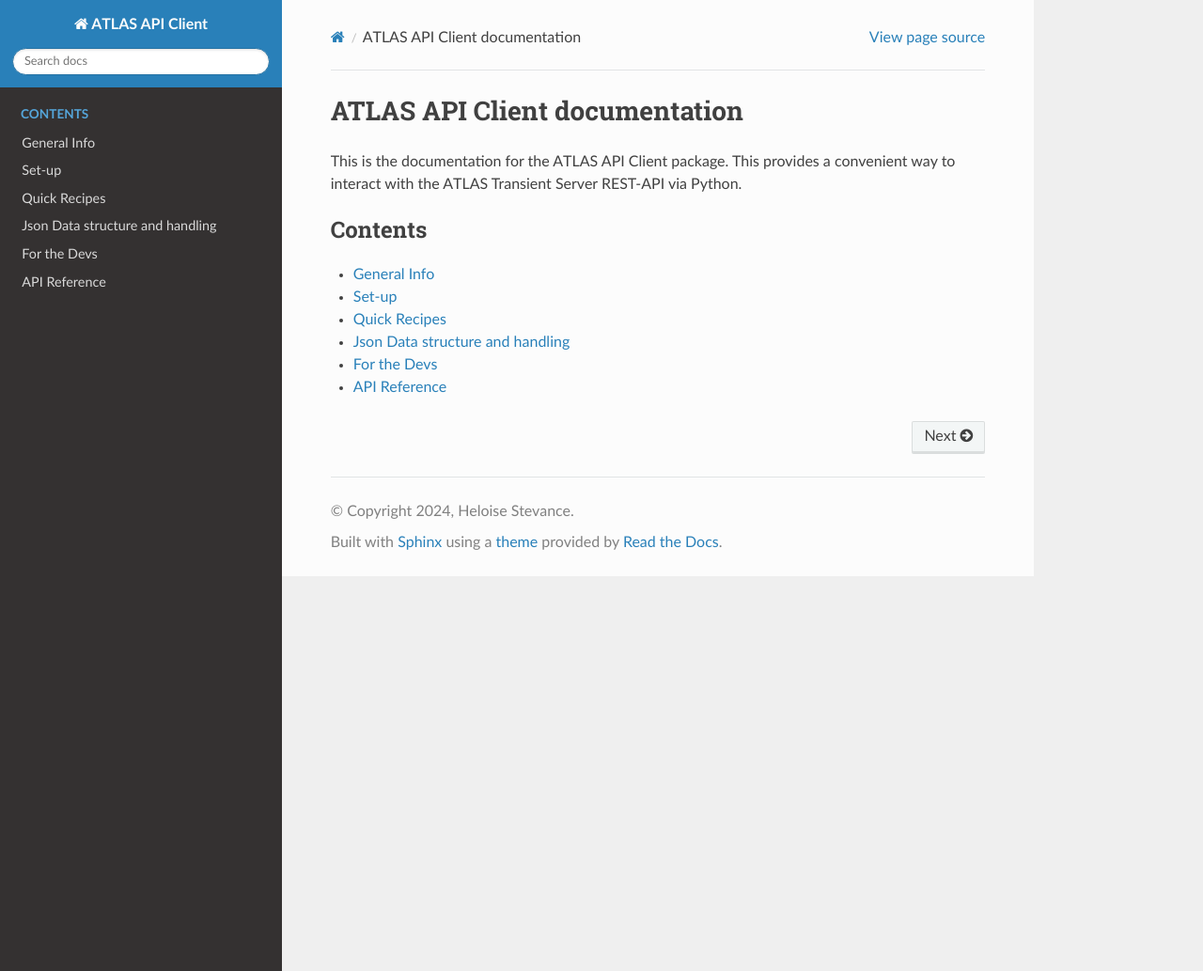
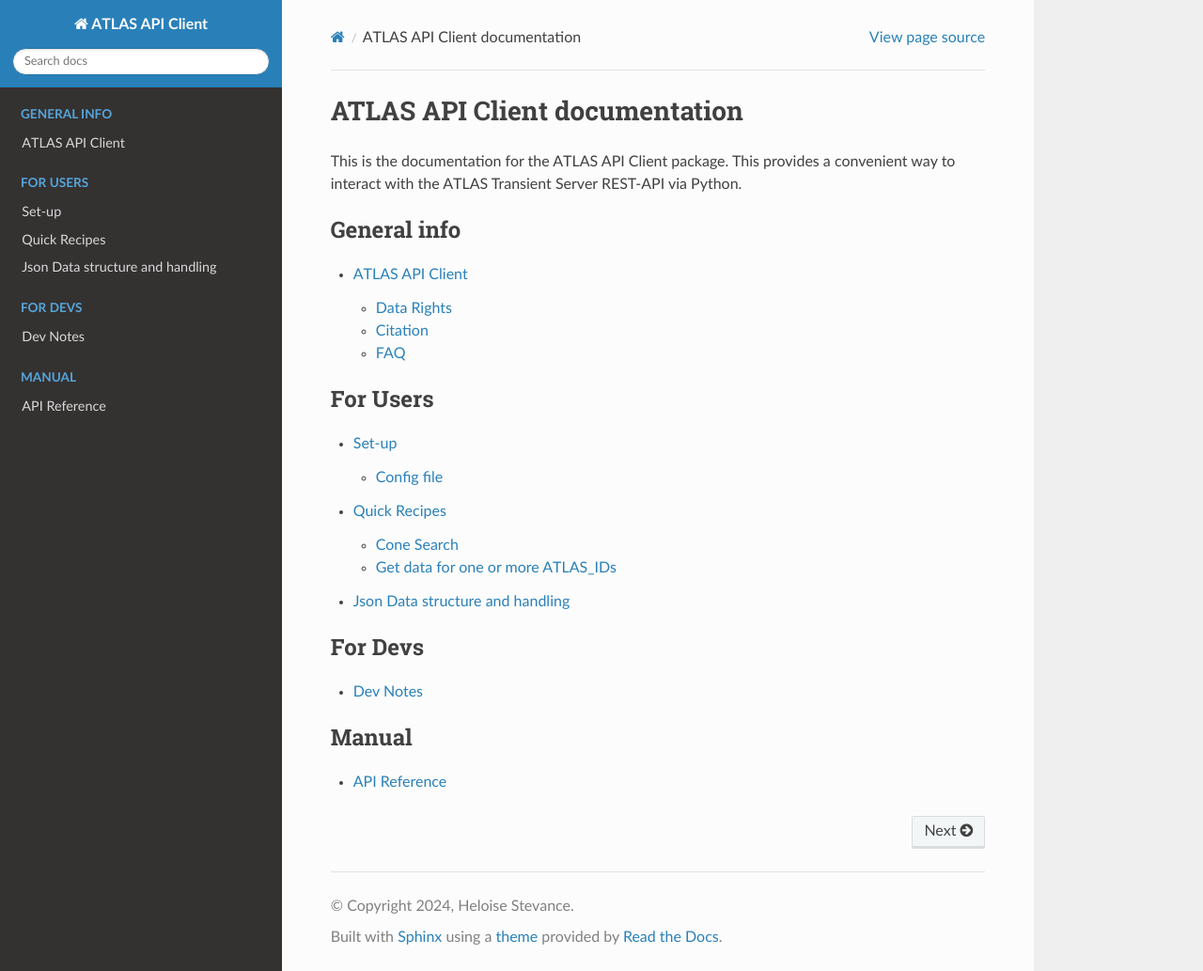
Before and after one commit to HeloiseS/atlasapiclient, a Sphinx documentation site: the page built from docs/source/index.rst, in a window 1280 px wide and 1033 px high. Shown: the whole window at 94% size. Built offline with Sphinx 7.4.7 and the Read the Docs theme 3.1.0, drawn with Linux system fonts in a browser that asks for light colours.

```diff
--- a/docs/source/index.rst
+++ b/docs/source/index.rst
@@ -10,11 +10,25 @@ This is the documentation for the ATLAS API Client package. This provides a
 convenient way to interact with the ATLAS Transient Server REST-API via Python.
 
 .. toctree::
+   :maxdepth: 2
+   :caption: General info
+
+   about
+
+.. toctree::
+   :maxdepth: 2
+   :caption: For Users
+
+   users
+
+.. toctree::
+   :maxdepth: 2
+   :caption: For Devs
+
+   dev
+
+.. toctree::
    :maxdepth: 1
-   :caption: Contents
-
-   General Info <about>
-   For the Users <users>
-   For the Devs <dev>
+   :caption: Manual
 
    API Reference <api-reference>
--- a/docs/source/users.rst
+++ b/docs/source/users.rst
@@ -103,6 +103,7 @@ Json Data structure and handling
 =============================
 
 The ATLAS API gives you back *everything* (or nearly). The schema can be explored on this page:
+
 .. _ATLAS Json Schema: https://psweb.mp.qub.ac.uk/misc/api/atlas/
 
 Here is a couple of handy recipes...
```
